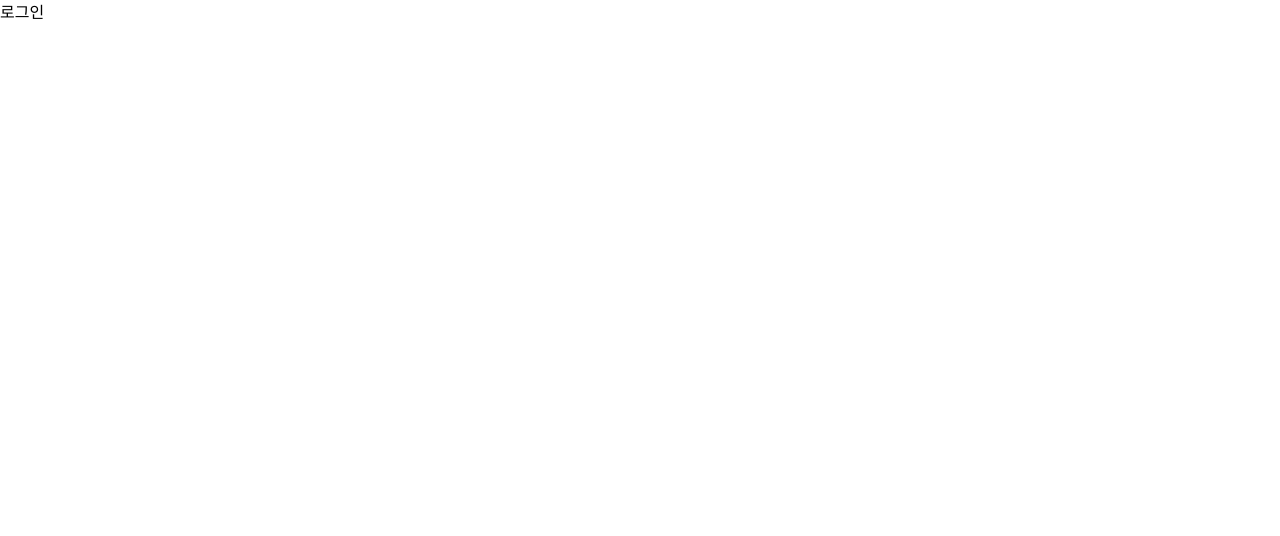
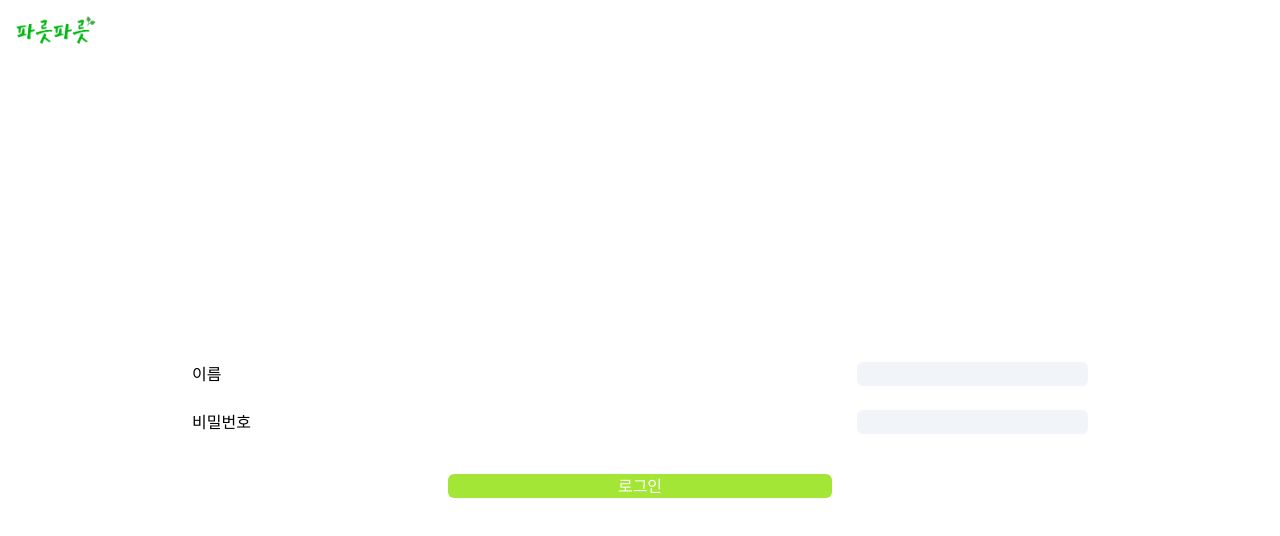
Before and after one commit to PareutPareut/frontend, a React (Vite) app: page /signup in a window 1280 px wide. Shown: the top 536 px of the page. Built offline with nearby package versions, Linux system fonts and the light colour scheme.

Commit message:
[Feat] 로그인 페이지 마크업 (#7)
Co-authored-by: 한재혁 <hanjaehyeok@hanjaehyeog-ui-MacBookPro.local>

```diff
--- a/package.json
+++ b/package.json
@@ -12,10 +12,12 @@
   "dependencies": {
     "@tanstack/react-query": "^5.20.5",
     "autoprefixer": "^10.4.17",
+    "axios": "^1.6.7",
     "postcss": "^8.4.35",
     "react": "^18.2.0",
     "react-dom": "^18.2.0",
     "react-router-dom": "^6.22.0",
+    "recoil": "^0.7.7",
     "tailwindcss": "^3.4.1"
   },
   "devDependencies": {
--- /dev/null
+++ b/src/components/Header/index.jsx
@@ -0,0 +1,16 @@
+import logo from "../../assets/images/logo.png";
+import { useNavigate } from "react-router-dom";
+
+const Header = () => {
+  const navigate = useNavigate();
+  const handleClick = () => {
+    navigate("/");
+  };
+  return (
+    <div>
+      <img src={logo} className="w-20 object-fit m-4" alt="header_logo" onClick={handleClick} />
+    </div>
+  );
+};
+
+export default Header;
--- /dev/null
+++ b/src/components/index.js
@@ -0,0 +1 @@
+export { default as Header } from "./Header";
--- a/src/pages/SignUpPage/index.jsx
+++ b/src/pages/SignUpPage/index.jsx
@@ -1,5 +1,62 @@
+import { Header } from "../../components"
+
+import { useState } from "react"
+
 const SignUpPage = () => {
-  return <div>로그인</div>
+  const [signUpFormData, setSignUpFormData] = useState({
+    name: "",
+    password: "",
+  })
+  const handleChange = e => {
+    setSignUpFormData({
+      ...signUpFormData,
+      [e.target.name]: e.target.value,
+    })
+  }
+
+  const handleSubmit = async e => {
+    e.preventDefault()
+  }
+  return (
+    <div className="flex flex-col h-screen w-full">
+      <Header />
+      <div className="flex flex-col items-center justify-center h-full w-full">
+        <form
+          onSubmit={handleSubmit}
+          className="w-full flex flex-col justify-center items-center gap-10"
+        >
+          <div className="flex flex-col gap-6 w-[70%] justify-center">
+            <div className="flex flex-row justify-between">
+              이름
+              <input
+                className="bg-slate-100 rounded-md"
+                type="text"
+                name="name"
+                value={signUpFormData.name}
+                onChange={handleChange}
+              />
+            </div>
+            <div className="flex flex-row justify-between">
+              비밀번호
+              <input
+                className="bg-slate-100 rounded-md"
+                type="password"
+                name="password"
+                value={signUpFormData.password}
+                onChange={handleChange}
+              />
+            </div>
+          </div>
+
+          <div className="flex justify-center bg-lime-400 rounded-md w-[30%]">
+            <button type="submit" className="text-white">
+              로그인
+            </button>
+          </div>
+        </form>
+      </div>
+    </div>
+  )
 }
 
 export default SignUpPage
```
Also changed, not shown: src/assets/images/logo.png (added), 1 other file (tests, documents, lock files or other folders).
